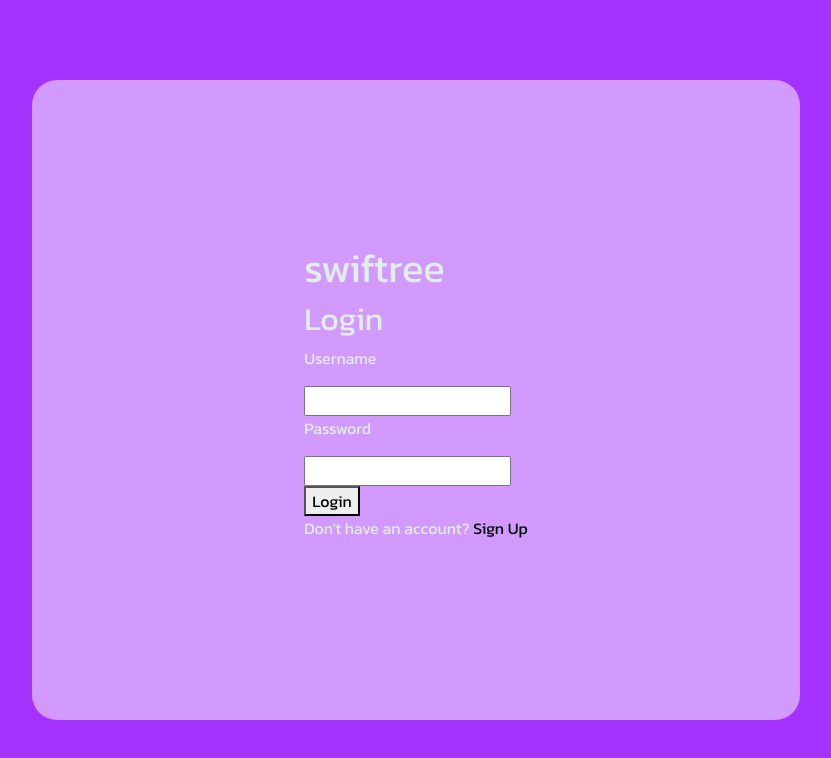
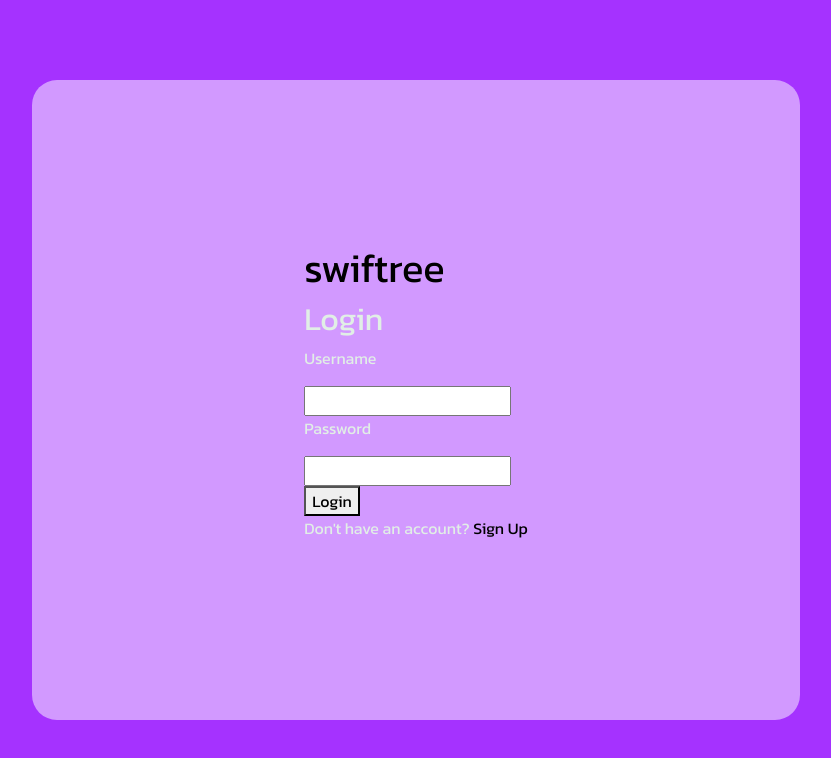
Before and after one commit to tahbee03/swiftree, a React (Create React App) app in the folder front_end/: page /login in a window 1280 px wide. Shown: the top 758 px of the page, without its empty margins (224-1055 px from the left). Built offline with nearby package versions, Linux system fonts and the light colour scheme.

Commit message:
added link to Home page on Login and Sign Up pages

```diff
--- a/front_end/src/pages/Login.jsx
+++ b/front_end/src/pages/Login.jsx
@@ -25,7 +25,9 @@ export default function Login() {
     return (
         <main className="login-main">
             <div>
-                <h1>swiftree</h1>
+                <a href="/">
+                    <h1>swiftree</h1>
+                </a>
                 <h2>Login</h2>
                 <form className="login-form" onSubmit={handleSubmit}>
                     <div className="form-item">
--- a/front_end/src/pages/SignUp.jsx
+++ b/front_end/src/pages/SignUp.jsx
@@ -26,7 +26,9 @@ export default function SignUp() {
     return (
         <main className="sign-up-main">
             <div>
-                <h1>swiftree</h1>
+                <a href="/">
+                    <h1>swiftree</h1>
+                </a>
                 <h2>Sign Up</h2>
                 <form className="sign-up-form" onSubmit={handleSubmit}>
                     <div className="form-item">
```
